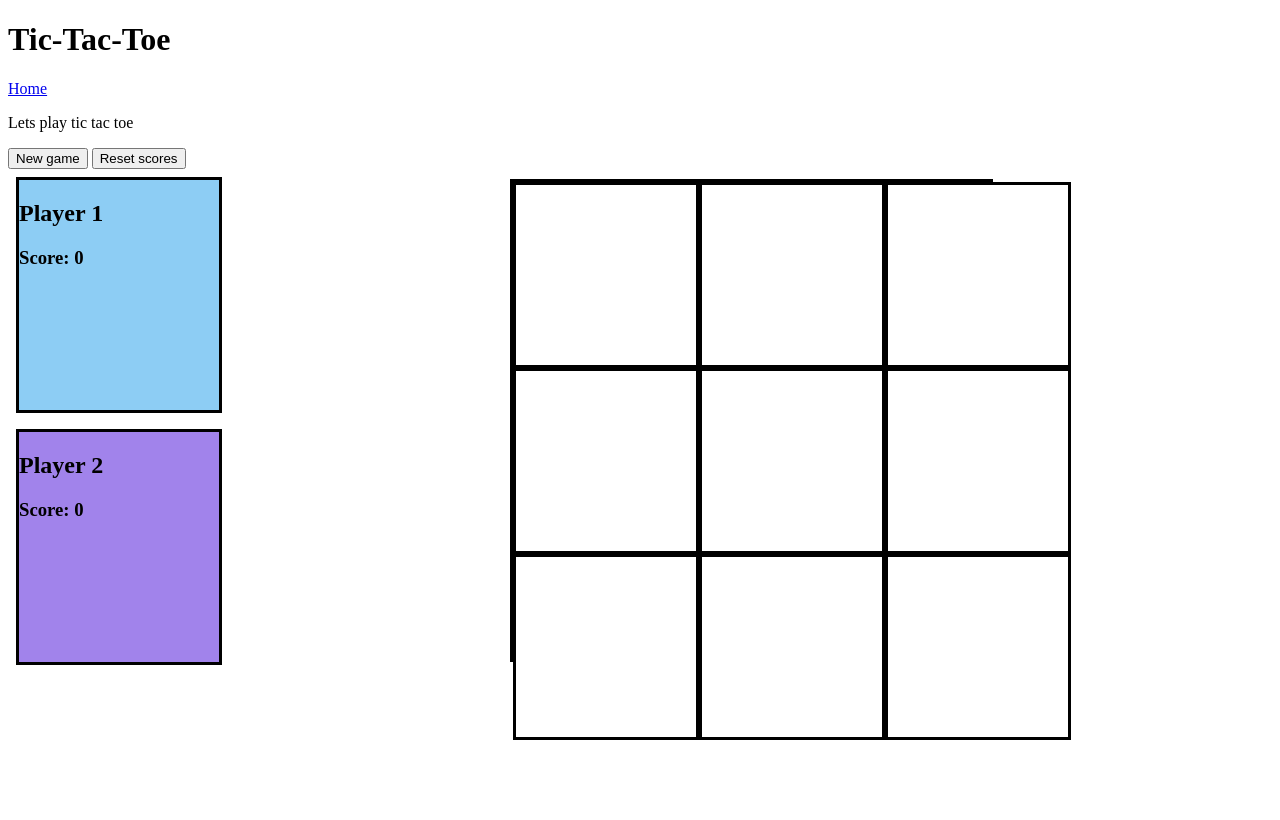
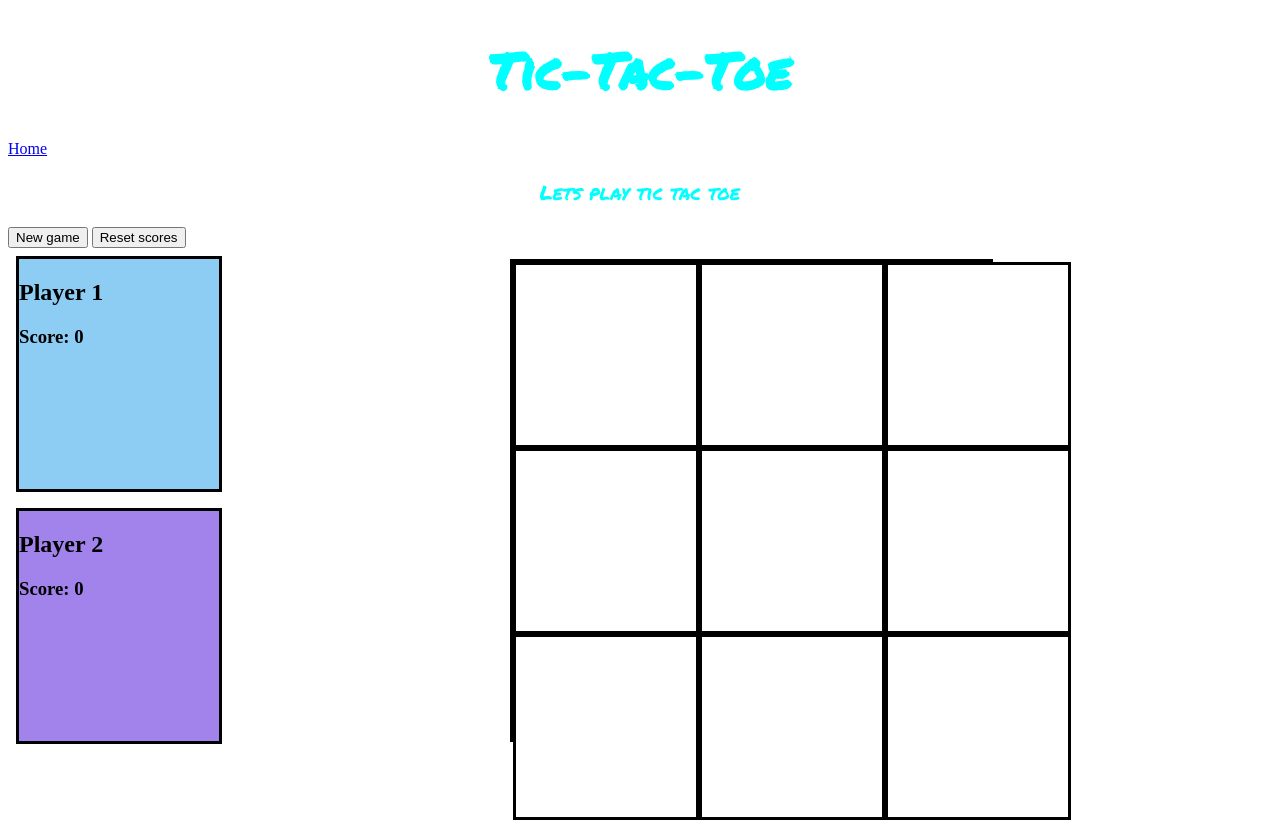
Before and after one commit to Jake-Raffe/Tic-Tac-Toe_front-end_mini-project, a website with bundled scripts: page index.html in a window 1280 px wide. Built offline with nearby package versions, Linux system fonts and the light colour scheme.

Commit message:
change title layout

```diff
--- a/style.css
+++ b/style.css
@@ -9,6 +9,23 @@
 
 }
 
+h1{
+    color: aqua;
+    font-family: 'Permanent Marker', cursive;
+    font-size: 50px;
+    text-align: center;
+
+
+}
+
+p{
+    color: aqua;
+    font-family: 'Permanent Marker', cursive;
+    font-size: 20px;
+    text-align: center;
+
+
+}
 
 /* this is the grid 3x3 template with a black border */
 #grid-template {
```
